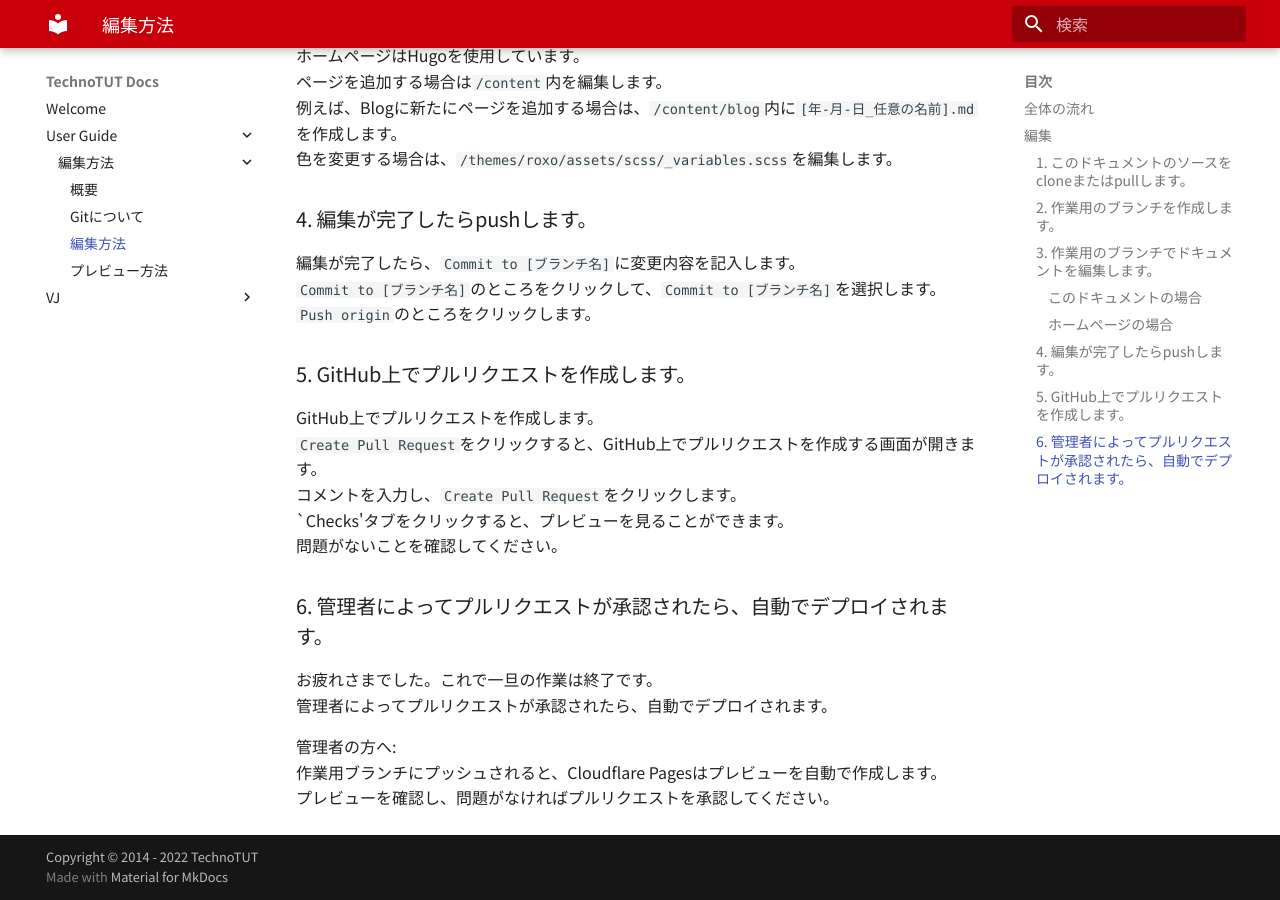
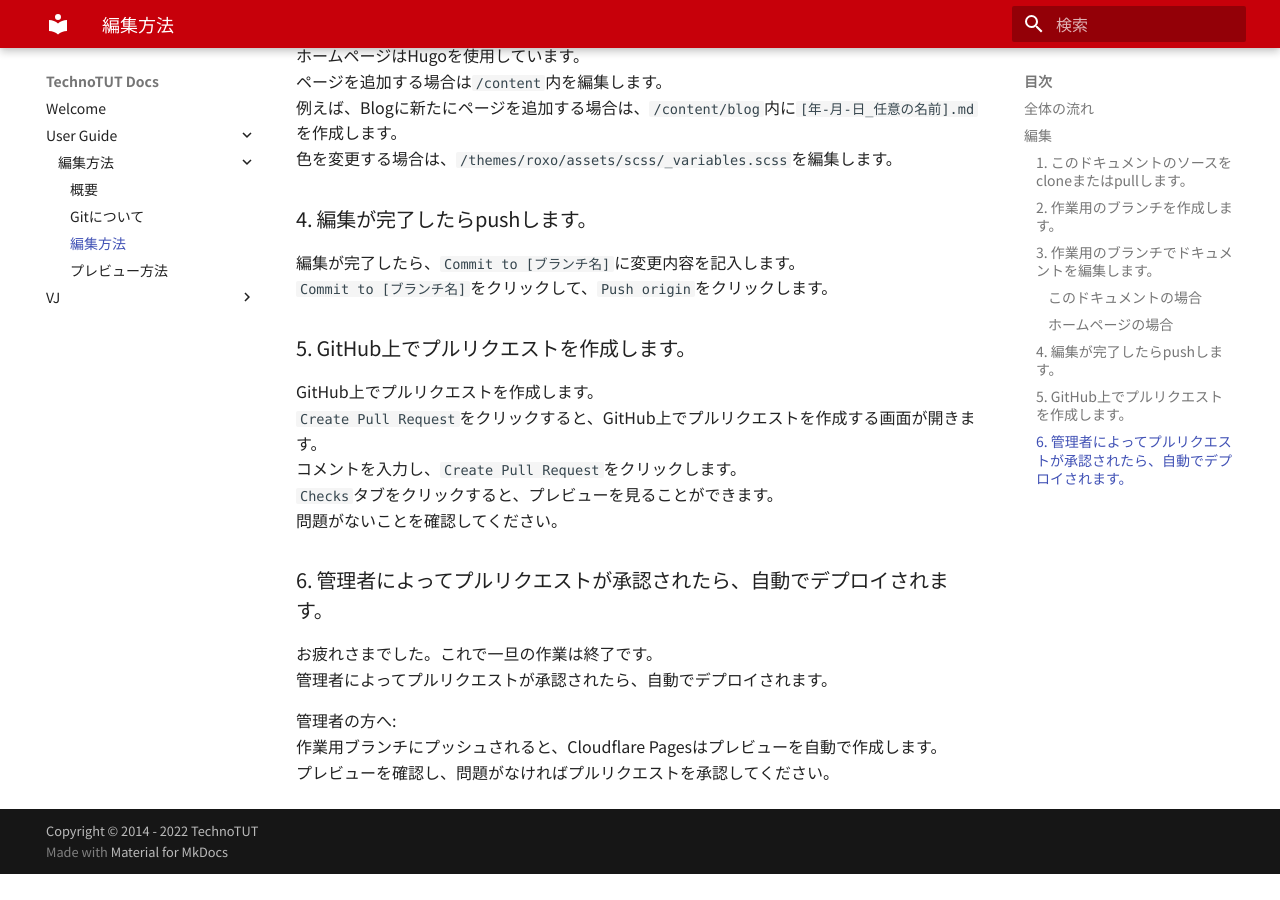
Before and after one commit to dodolia907/docs.techno.tut-club.net, an MkDocs documentation site: the page built from docs/user-guide/how-to/edit.md, in a window 1280 px wide and 900 px high, scrolled down 1599 px. Built offline with MkDocs 1.6.1 and Material for MkDocs 9.7.7, drawn with Linux system fonts in a browser that asks for light colours; nearby versions of some CDN libraries; some web fonts are replaced; after the commit the page ends 2473 px from its top, so only the background shows below that; some of the changed text lies outside the part shown.

Commit message:
表記ミスを修正

```diff
--- a/docs/user-guide/how-to/edit.md
+++ b/docs/user-guide/how-to/edit.md
@@ -15,8 +15,8 @@
 まず、このドキュメントのソースをcloneまたはpullします。
 ### 2. 作業用のブランチを作成します。
 次に、作業用のブランチを作成します。
-`Current branch`のところをクリックして、`New branch`を選択します。
-任意の名前(例: `edit-docs`)を入力して、`Create branch`をクリックします。
+`Current branch`をクリックして、`New branch`を選択します。
+任意の名前を入力して、`Create branch`をクリックします。
 ### 3. 作業用のブランチでドキュメントを編集します。
 作業用のブランチでドキュメントを編集します。
 `Current branch`のところをクリックして、作成したブランチを選択します。
@@ -54,13 +54,12 @@
 
 ### 4. 編集が完了したらpushします。
 編集が完了したら、`Commit to [ブランチ名]`に変更内容を記入します。
-`Commit to [ブランチ名]`のところをクリックして、`Commit to [ブランチ名]`を選択します。
-`Push origin`のところをクリックします。
+`Commit to [ブランチ名]`をクリックして、`Push origin`をクリックします。
 ### 5. GitHub上でプルリクエストを作成します。
 GitHub上でプルリクエストを作成します。
 `Create Pull Request`をクリックすると、GitHub上でプルリクエストを作成する画面が開きます。
 コメントを入力し、`Create Pull Request`をクリックします。
-`Checks'タブをクリックすると、プレビューを見ることができます。
+`Checks`タブをクリックすると、プレビューを見ることができます。
 問題がないことを確認してください。
 ### 6. 管理者によってプルリクエストが承認されたら、自動でデプロイされます。
 お疲れさまでした。これで一旦の作業は終了です。
```
Also changed, not shown: docs/index.md (+1 -1 lines).
